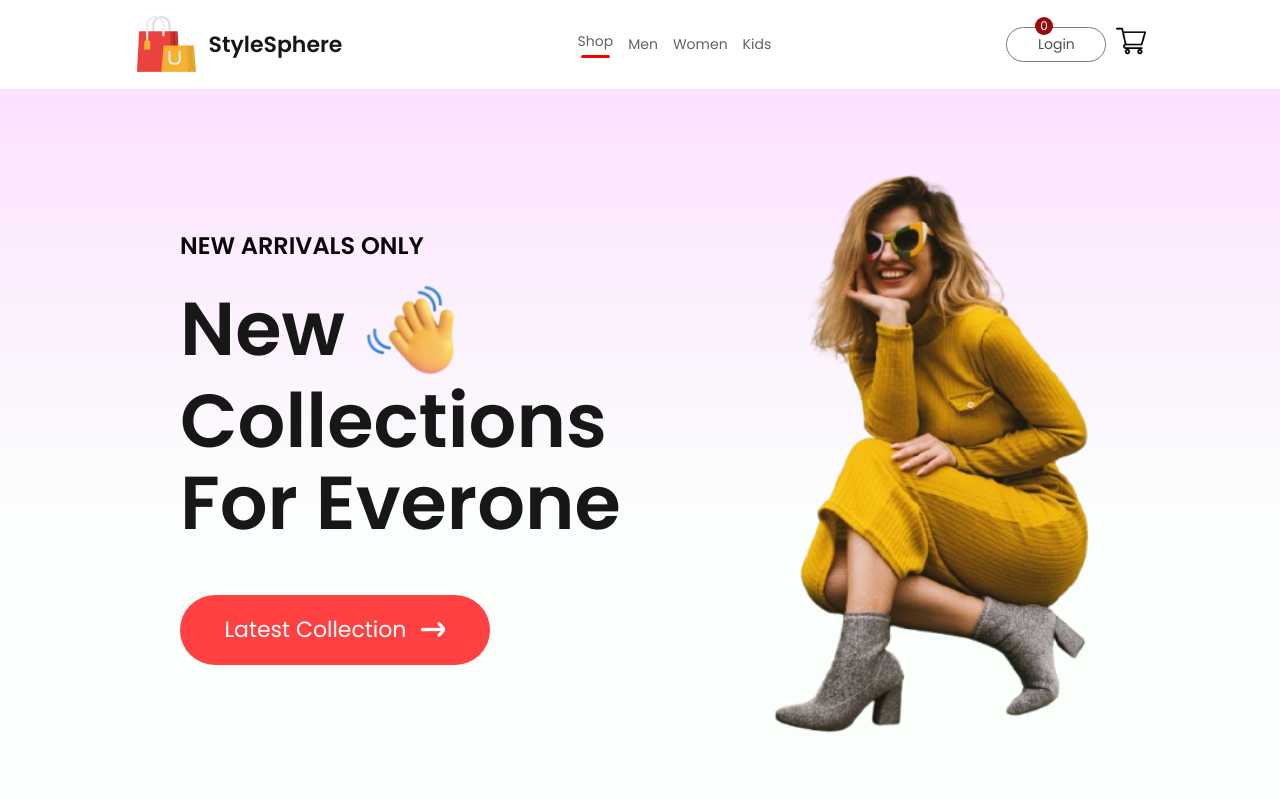
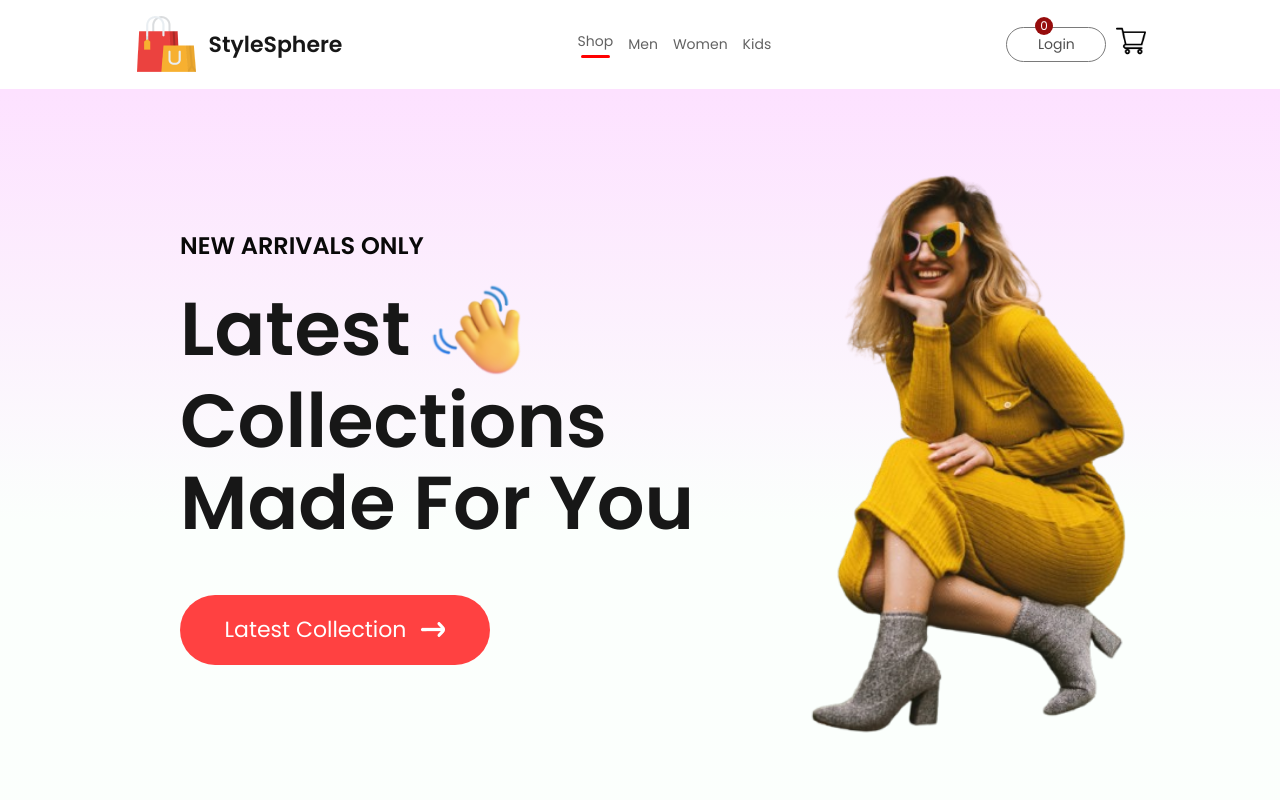
Before and after one commit to yugaldhiman/E-Commerce, a React (Vite) app: page / in a window 1280 px wide. Shown: the top 800 px of the page. Built offline with nearby package versions, Linux system fonts and the light colour scheme.

Commit message:
change text

```diff
--- a/src/Component/Hero/Hero.jsx
+++ b/src/Component/Hero/Hero.jsx
@@ -11,11 +11,11 @@ function Hero() {
                 <h2>NEW ARRIVALS ONLY</h2>
                 <div>
                     <div className="hero-hand-icon">
-                        <p>New</p>
+                        <p>Latest</p>
                         <img src={handIcon} alt="" />
                     </div>
                     <p>Collections</p>
-                    <p>For Everone</p>
+                    <p>Made For You</p>
                 </div>
                 <div className="hero-latest-button">
                     <div>Latest Collection</div>
```
